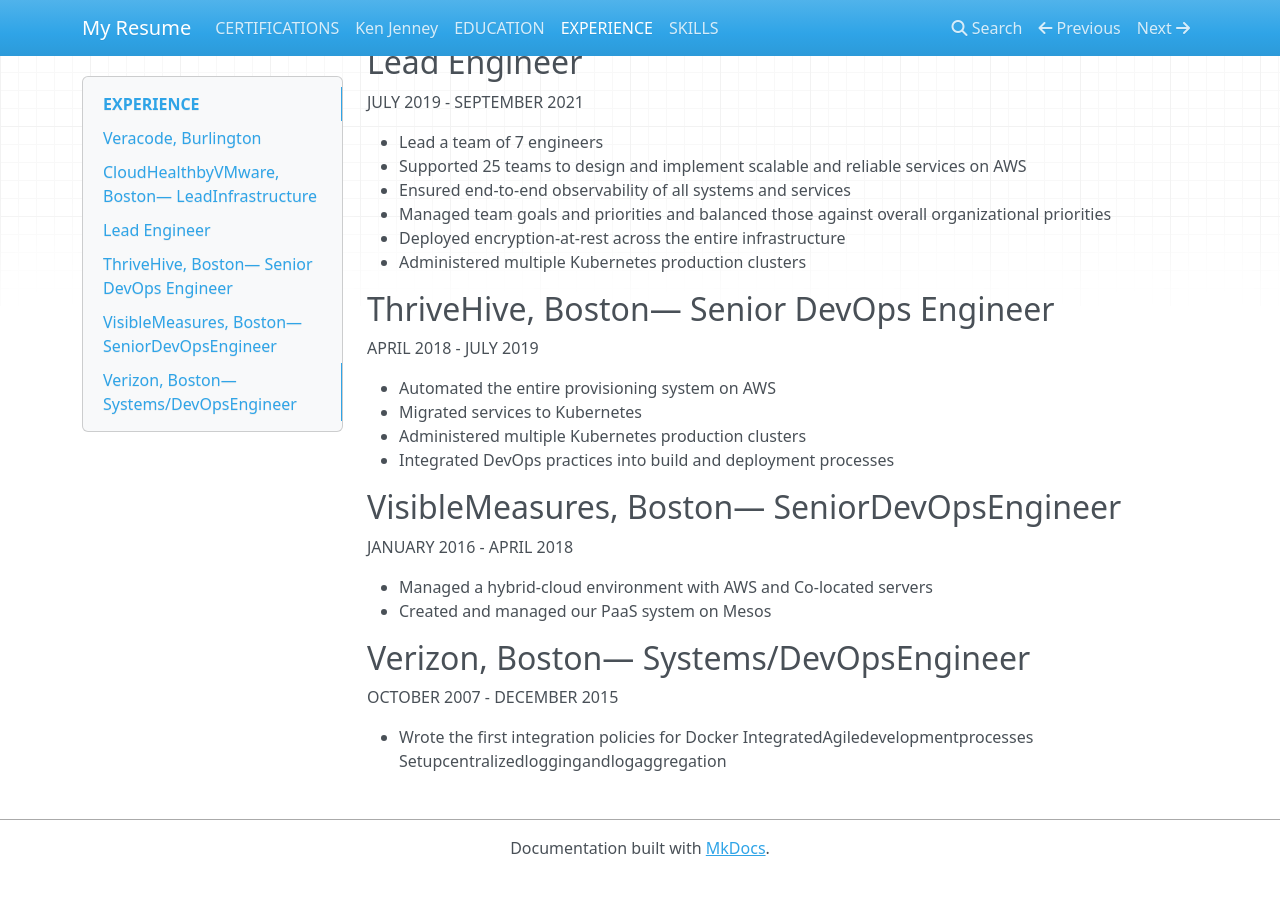
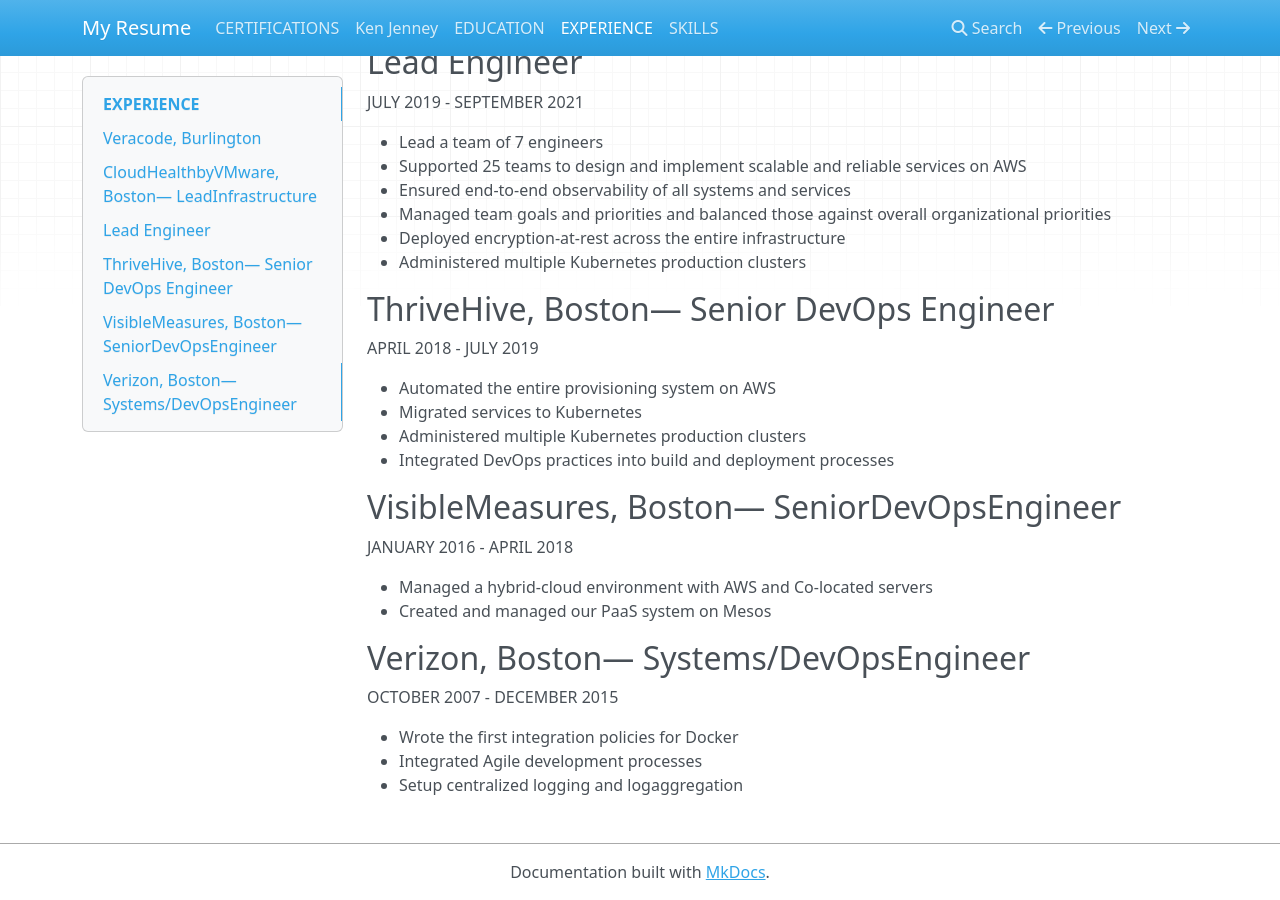
Before and after one commit to kjenney/myresume, an MkDocs documentation site: the page built from docs/experience.md, in a window 1280 px wide and 900 px high, scrolled down 595 px. Built offline with MkDocs 1.6.1, drawn with Linux system fonts in a browser that asks for light colours; nearby versions of some CDN libraries; before the commit the page ends 1471 px from its top, so only the background shows below that.

Commit message:
Update experience.md

```diff
--- a/docs/experience.md
+++ b/docs/experience.md
@@ -54,5 +54,5 @@ JANUARY 2016 - APRIL 2018
 OCTOBER 2007 - DECEMBER 2015
 
 * Wrote the first integration policies for Docker
-IntegratedAgiledevelopmentprocesses
-Setupcentralizedloggingandlogaggregation
+* Integrated Agile development processes
+* Setup centralized logging and logaggregation
```
